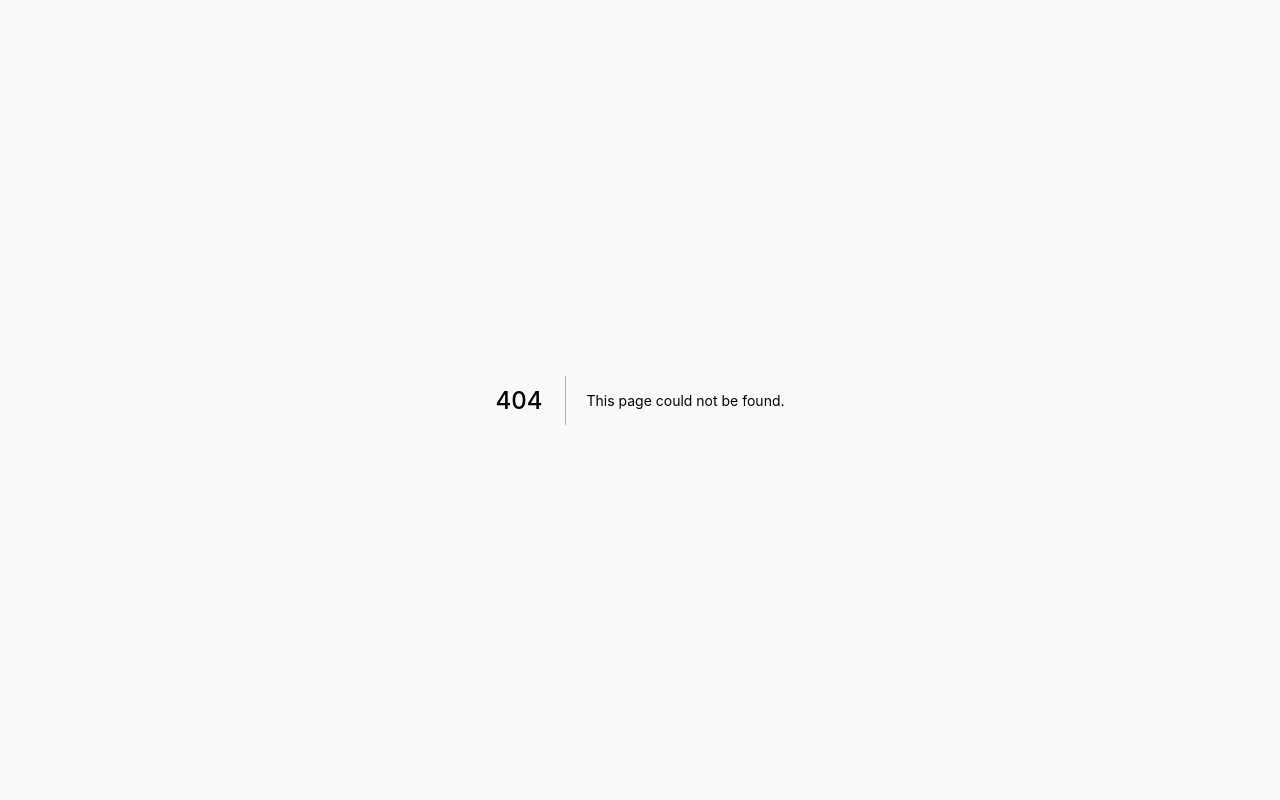
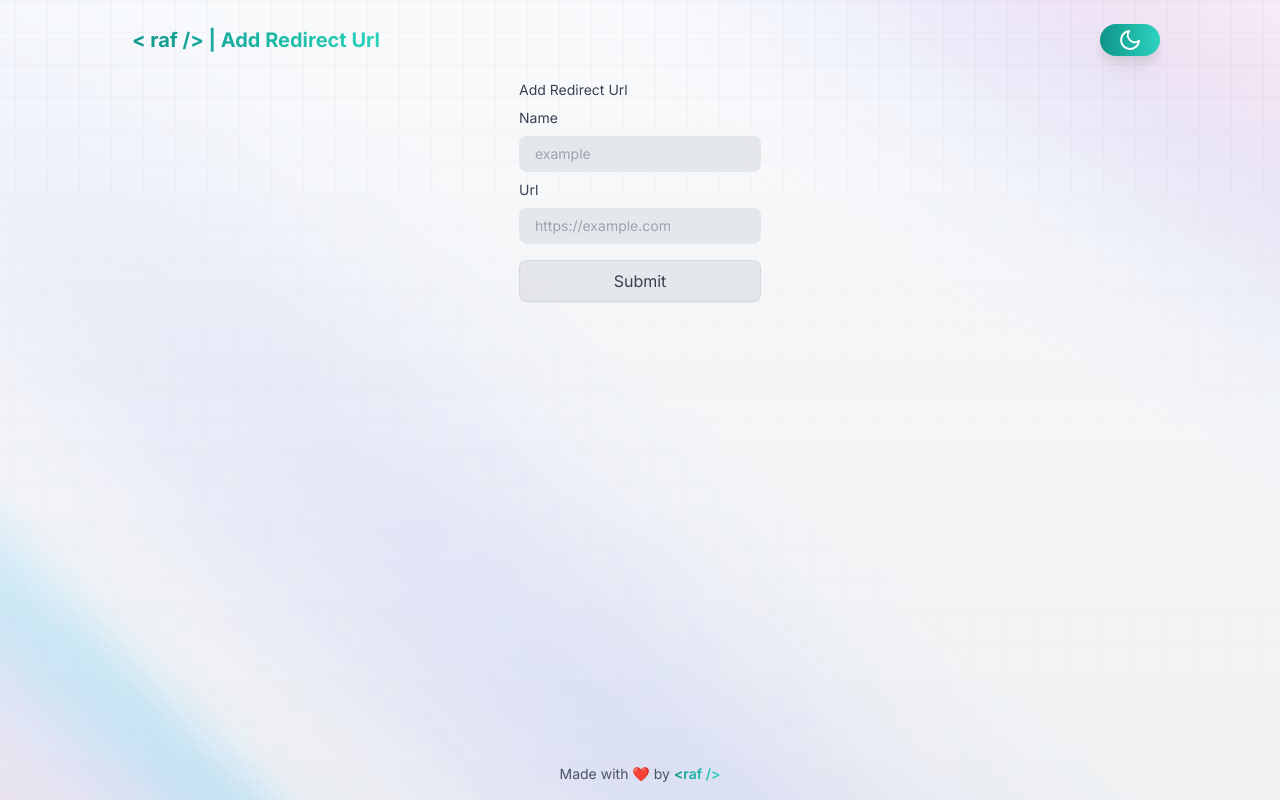
Before and after one commit to rafaalrazzak/links, a Next.js app: page /dashboard/create/redirect in a window 1280 px wide. Before the commit this address had no page. Built offline with nearby package versions, Linux system fonts and the light colour scheme.

Commit message:
short url page

```diff
--- a/package.json
+++ b/package.json
@@ -12,6 +12,7 @@
     "postcss": "^8.4.14",
     "react": "^18.2.0",
     "react-dom": "^18.2.0",
+    "react-hot-toast": "^2.3.0",
     "sharp": "^0.30.7",
     "tailwindcss": "^3.1.4"
   },
--- a/src/components/Card.js
+++ b/src/components/Card.js
@@ -28,6 +28,7 @@ export default function Card({ link, i, title, subtitle, cover }) {
               custom={i}
               variants={variants}
             >
+              {cover && (
                 <Image
                   className="w-full rounded-lg object-cover"
                   width={350}
@@ -35,6 +36,7 @@ export default function Card({ link, i, title, subtitle, cover }) {
                   src={cover}
                   alt={title}
                 />
+              )}
               <div className="mt-1">
                 <h2 className="text-md font-semibold transition-all">
                   {title}
--- /dev/null
+++ b/src/components/Form.js
@@ -0,0 +1,21 @@
+export default function Form({ onSubmit, title, children, disabled }) {
+  return (
+    <div className="w-full">
+      <form className="flex flex-col gap-2" onSubmit={onSubmit}>
+        <h1 className="text-sm text-primary-700 dark:text-primary-100">
+          {title}
+        </h1>
+
+        {children}
+
+        <button
+          disabled={disabled}
+          className="transition-color my-2 flex w-full flex-row items-center justify-center space-x-1 rounded-lg border border-primary-400/20 bg-primary-300/50 py-2 text-primary-700 shadow-sm duration-300 ease-out disabled:opacity-50 dark:border-primary-700/20 dark:bg-primary-800/50 dark:text-primary-100"
+          type="submit"
+        >
+          <span>Submit</span>
+        </button>
+      </form>
+    </div>
+  );
+}
--- /dev/null
+++ b/src/components/Input.js
@@ -0,0 +1,17 @@
+export default function Input({ label, ...props }) {
+  return (
+    <>
+      <label
+        className="text-sm text-primary-700 dark:text-primary-100"
+        htmlFor={props.id}
+      >
+        {label}
+      </label>
+      <input
+        className="focus:outline-secondary-600 dark:focus:outline-secondary-500 flex w-full rounded-lg bg-primary-300/50 py-2 px-4 text-sm text-primary-700 outline-none transition-all duration-300 ease-out placeholder:text-sm focus:outline-1 focus:drop-shadow-sm
+      dark:bg-primary-800/50 dark:text-primary-100 dark:focus:outline-1"
+        {...props}
+      />
+    </>
+  );
+}
--- a/src/graphcms/client.js
+++ b/src/graphcms/client.js
@@ -1,7 +1,7 @@
 import { ApolloClient, InMemoryCache } from "@apollo/client";
 
 const client = new ApolloClient({
-  uri: "https://api-us-west-2.graphcms.com/v2/cl4vym6031zea01ud6p3e8hs0/master",
+  uri: "https://api-us-west-2.hygraph.com/v2/cl4vym6031zea01ud6p3e8hs0/master",
   cache: new InMemoryCache(),
 });
 
--- /dev/null
+++ b/src/graphcms/mutation/redirect.js
@@ -0,0 +1,15 @@
+import { gql } from "@apollo/client";
+const REDIRECT = gql`
+  mutation CREATE_REDIRECT($name: String!, $url: String!) {
+    createRedirect(data: { name: $name, url: $url }) {
+      id
+      name
+      url
+    }
+    publishRedirect(where: { name: $name }, to: PUBLISHED) {
+      id
+    }
+  }
+`;
+
+export default REDIRECT;
--- /dev/null
+++ b/src/pages/dashboard/create/redirect.jsx
@@ -0,0 +1,61 @@
+import { toast } from "react-hot-toast";
+import { useState } from "react";
+import { useMutation } from "@apollo/client";
+import Layout from "@/components/Layout";
+import { PageSeo } from "@/components/SEO";
+import Form from "@/components/Form";
+import Input from "@/components/Input";
+import REDIRECT from "@/graphcms/mutation/redirect";
+
+export default function CreateRedirect() {
+  const [name, setName] = useState("");
+  const [url, setUrl] = useState("");
+  const [createRedirect, { data, error }] = useMutation(REDIRECT);
+
+  const handleSubmit = async (e) => {
+    e.preventDefault();
+    await createRedirect({
+      variables: {
+        name,
+        url,
+      },
+    });
+
+    if (error) {
+      toast.error("Something wrong...");
+    }
+    if (data) {
+      toast.success("Urls has been saved..");
+      setName("");
+      setUrl("");
+    }
+  };
+
+  return (
+    <Layout headTitle="< raf /> | Add Redirect Url">
+      <PageSeo
+        title="Create Redirect Url | raf"
+        description="shorting url to redirect url"
+      />
+      <div className="mx-auto flex max-w-lg">
+        <Form title="Add Redirect Url" onSubmit={handleSubmit}>
+          <Input
+            required
+            label="Name"
+            placeholder="example"
+            value={name}
+            onChange={(e) => setName(e.target.value)}
+          />
+          <Input
+            required
+            type="url"
+            label="Url"
+            placeholder="https://example.com"
+            value={url}
+            onChange={(e) => setUrl(e.target.value)}
+          />
+        </Form>
+      </div>
+    </Layout>
+  );
+}
```
Also changed, not shown: 1 other file (tests, documents, lock files or other folders). Lines whose indentation alone changed are shown as unchanged.
